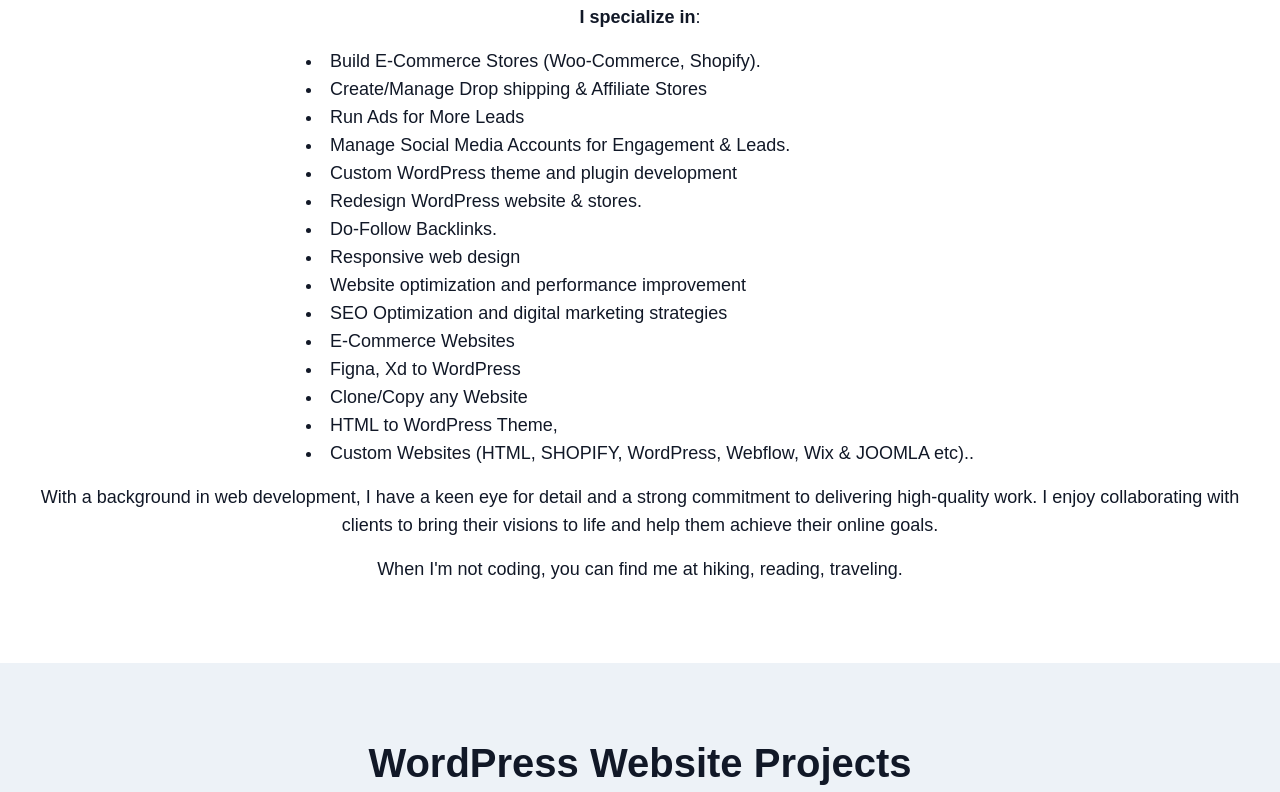
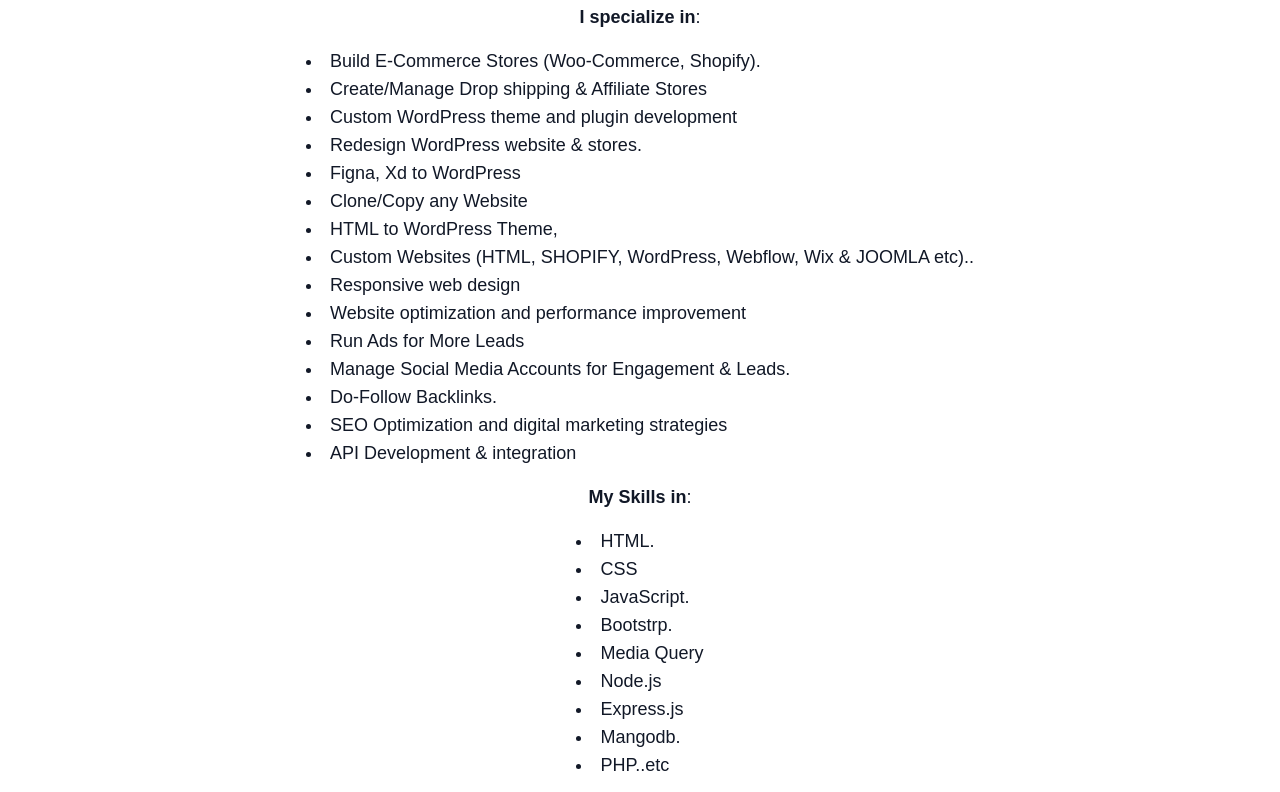
Before and after one commit to Shahzaibkhan0720/www.MyPortfolio.com, a plain HTML site: page index.html in a window 1280 px wide. Shown: the part 273-1065 px from the top of the page. Drawn offline with nearby package versions, Linux system fonts and the light colour scheme.

Commit message:
Update index.html

```diff
--- a/index.html
+++ b/index.html
@@ -3,7 +3,7 @@
 <head>
     <meta charset="UTF-8">
     <meta name="viewport" content="width=device-width, initial-scale=1.0">
-    <title>Portfolio - WEB Developer</title>
+    <title>Portfolio - Web Developer</title>
     <link href="https://cdnjs.cloudflare.com/ajax/libs/tailwindcss/2.2.19/tailwind.min.css" rel="stylesheet">
     <link href="styles.css" rel="stylesheet">
 </head>
@@ -13,7 +13,7 @@
         <div class="container mx-auto flex justify-between items-center">
             <div>
                 <h1 class="text-3xl font-bold">SHAHZAIB KHAN</h1>
-                <p class="text-lg">CMS Developer</p>
+                <p class="text-lg">Web Developer</p>
             </div>
             <nav>
                 <ul class="flex space-x-4">
@@ -37,20 +37,39 @@
 
             <li>Build E-Commerce Stores (Woo-Commerce, Shopify).</li>
             <li>Create/Manage Drop shipping & Affiliate Stores </li>
-            <li>Run Ads for More Leads</li>
-            <li>Manage Social Media Accounts for Engagement & Leads.</li>
             <li>Custom WordPress theme and plugin development</li>
             <li>Redesign WordPress website & stores. </li>
-            <li>Do-Follow Backlinks.</li>
-            <li>Responsive web design</li>
-            <li>Website optimization and performance improvement</li>
-            <li>SEO Optimization and digital marketing strategies</li>
-            <li>E-Commerce Websites</li>
             <li>Figna, Xd to WordPress</li>
             <li>Clone/Copy any Website</li>
             <li>HTML to WordPress Theme,</li>
             <li>Custom Websites (HTML, SHOPIFY, WordPress, Webflow, Wix & JOOMLA etc)..</li>
+            <li>Responsive web design</li>
+            <li>Website optimization and performance improvement</li>
+            <li>Run Ads for More Leads</li>
+            <li>Manage Social Media Accounts for Engagement & Leads.</li>
+            <li>Do-Follow Backlinks.</li>
+            <li>SEO Optimization and digital marketing strategies</li>
+            <li>API Development & integration</li>
+
+
         </ul>
+
+
+        <p class="text-lg mb-4"><b>My Skills in</b>:</p>
+        <ul class="list-disc list-inside text-left inline-block text-lg mb-4">
+
+            <li>HTML.</li>
+            <li>CSS </li>
+            <li>JavaScript.</li>
+            <li>Bootstrp. </li>
+            <li>Media Query </li>
+            <li>Node.js</li>
+            <li>Express.js</li>
+            <li>Mangodb.</li>
+            <li>PHP..etc</li>
+
+        </ul>
+
         <p class="text-lg mb-4">With a background in web development, I have a keen eye for detail and a strong commitment to delivering high-quality work. I enjoy collaborating with clients to bring their visions to life and help them achieve their online goals.</p>
         <p class="text-lg">When I'm not coding, you can find me at hiking, reading, traveling.</p>
     </div>
```
